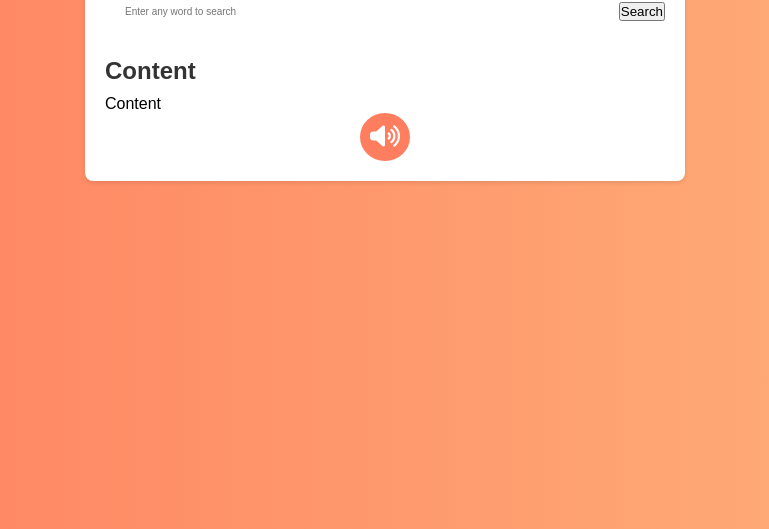
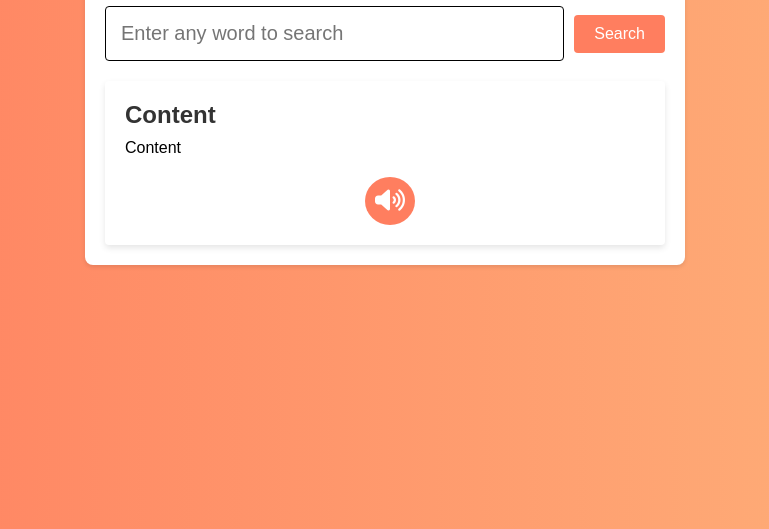
Before and after one commit to Bivishan1/dictionary-app, a plain HTML site: page index.html in a window 1280 px wide. Shown: the part 271-800 px from the top of the page, without its empty margins (255-1024 px from the left). Drawn offline with Linux system fonts and the light colour scheme.

Commit message:
css completed

```diff
--- a/style.css
+++ b/style.css
@@ -51,7 +51,7 @@ margin-top : 10px;
  #audioContainer {
 
  	text-align: center;
-/* 	margin-top: 20px;*/
+ 	margin-top: 20px;
  }
 
  #audioBtn {
@@ -65,7 +65,7 @@ cursor: pointer;
 transition: background-color 0.3s ease;
   }
 
-  header {
+  .heading {
   text-align: center;
 margin-bottom: 20px;
    }
@@ -82,11 +82,71 @@ margin-bottom: 20px;
 
 input[type="text"]  {
      	flex:1;
-     	border: none;
-     	font-size:10px;
-     	padding: 20px;
+/*display: flex;*/
+     	border: 1px solid black;
+     	font-size:20px;
+     	padding: 15px;
+        border-radius: 4px;
 }
+
+button {
+padding :10px 20px;
+font-size: 16px;
+background-color: #ff7e5f;
+border: none;
+color: #fff;
+border-radius: 4px;
+margin-left: 10px;
+cursor: pointer;
+transition: background-color 0.3s ease;
+ }
+
+ button:hover {
+background-color: #ff6c4a;
+  }
 
   #audioBtn:hover {
 background-color: #ff6c4a;
    }
+
+  .resultContainer {
+/*display: none;*/
+background-color: #fff;
+padding : 20px ;
+border-radius: 4px;
+box-shadow: 0 3px 6px rgba(0, 0, 0, 0.1);
+animation : slideIn 0.5s ease;
+   }
+
+@keyframes slideIn {
+    0% {
+        opacity:0;
+        transform: translateY(-10px);
+    }
+
+    100% {
+        opacity: 1;
+        transform: translateY(0);
+    }
+}
+
+h2 {
+    color : #333;
+}
+
+#wordDesc {
+margin-top: 10px;
+ }
+
+ul {
+list-style: none;
+padding: 0;
+ }
+
+ li {
+margin-bottom: 10px;
+  }
+
+  strong {
+font-weight: bold;
+   }
```
